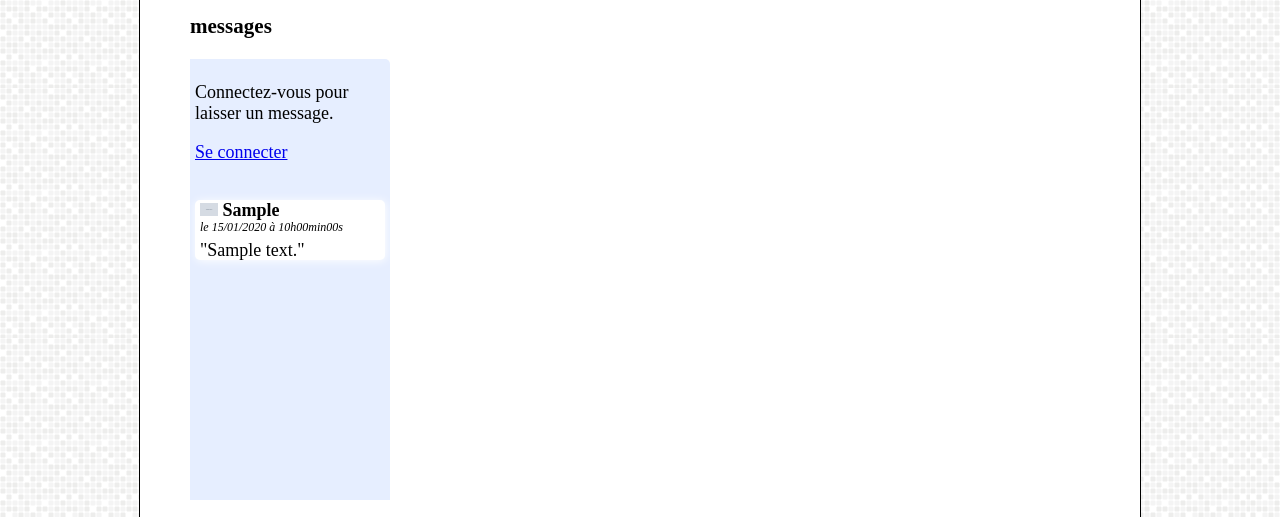
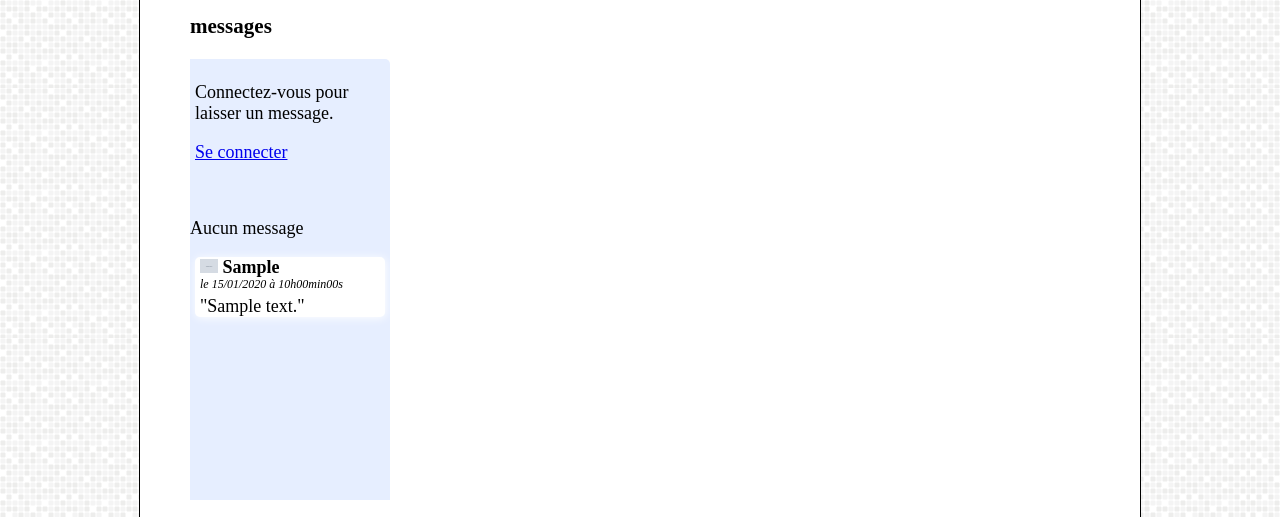
Before and after one commit to PascalTed/T.G.D, a PHP site: page / in a window 1280 px wide. Shown: the part 162-679 px from the top of the page. Run offline with PHP 8.4, Linux system fonts and the light colour scheme; tables that the repository leaves empty hold one stand-in row (values such as "Sample post"); grey boxes marked "Sample" are stand-in pictures; some libraries are stand-ins or nearby versions.

Commit message:
Ajouté balise p (id none-instant-message) dans view/instantMessagesView.php

```diff
--- a/view/instantMessagesView.php
+++ b/view/instantMessagesView.php
@@ -30,6 +30,7 @@
             ?>
 
         <div id="all-messages">
+            <p id ="none-instant-message">Aucun message</p>
 
             <?php
             while ($message = $messages->fetch()) {
```
